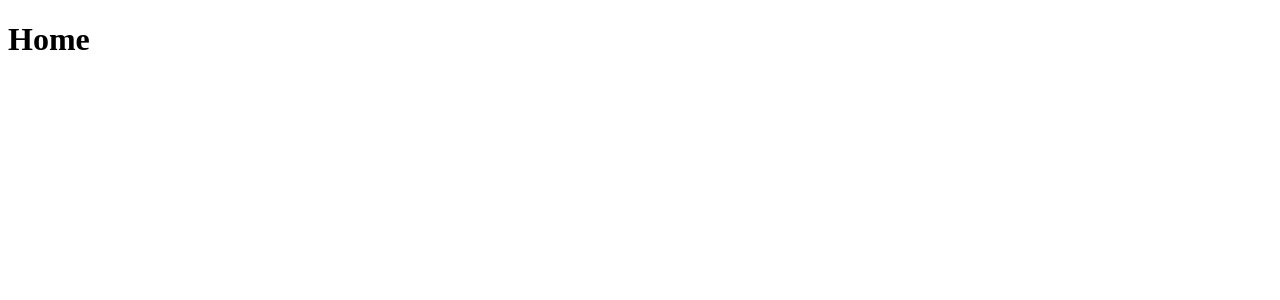
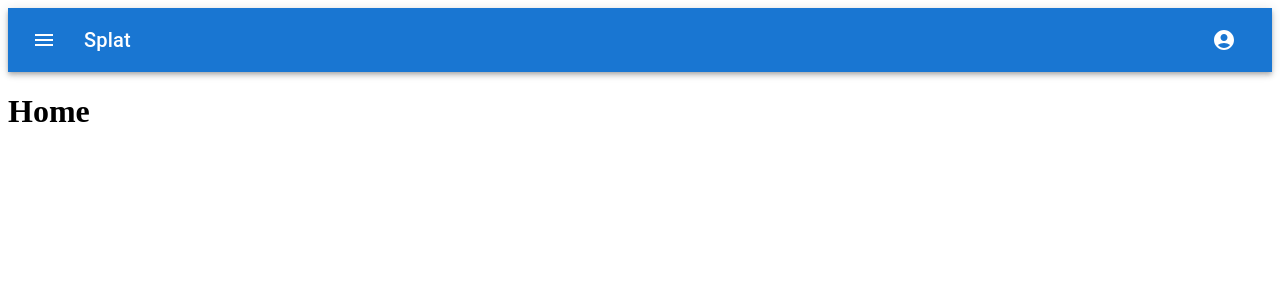
Before and after one commit to Z4R4N05/splat, a React (Create React App) app in the folder client/: page / in a window 1280 px wide. Shown: the top 300 px of the page. Built offline with nearby package versions, Linux system fonts and the light colour scheme.

Commit message:
setup the nav bar

```diff
--- a/client/package.json
+++ b/client/package.json
@@ -7,6 +7,7 @@
     "@apollo/client": "^3.3.7",
     "@emotion/react": "^11.8.1",
     "@emotion/styled": "^11.8.1",
+    "@mui/icons-material": "^5.4.2",
     "@mui/material": "^5.4.3",
     "@testing-library/jest-dom": "^4.2.4",
     "@testing-library/react": "^9.3.2",
--- a/client/src/components/Comment/index.js
+++ b/client/src/components/Comment/index.js
@@ -46,7 +46,7 @@
         onSubmit={handleFormSubmit}
       >
         <textarea
-          placeholder="Leave a comment on this Palette..."
+          placeholder="Comment"
           value={commentBody}
           className="form-input col-12 col-md-9"
           onChange={handleChange}
--- /dev/null
+++ b/client/src/components/Navbar/index.js
@@ -0,0 +1,80 @@
+import * as React from 'react';
+import AppBar from '@mui/material/AppBar';
+import Box from '@mui/material/Box';
+import Toolbar from '@mui/material/Toolbar';
+import Typography from '@mui/material/Typography';
+import IconButton from '@mui/material/IconButton';
+import MenuIcon from '@mui/icons-material/Menu';
+import AccountCircle from '@mui/icons-material/AccountCircle';
+import MenuItem from '@mui/material/MenuItem';
+import Menu from '@mui/material/Menu';
+
+export default function MenuAppBar() {
+  const [auth, setAuth] = React.useState(true);
+  const [anchorEl, setAnchorEl] = React.useState(null);
+
+  const handleChange = (event) => {
+    setAuth(event.target.checked);
+  };
+
+  const handleMenu = (event) => {
+    setAnchorEl(event.currentTarget);
+  };
+
+  const handleClose = () => {
+    setAnchorEl(null);
+  };
+
+  return (
+    <Box sx={{ flexGrow: 1 }}>
+      <AppBar position="static">
+        <Toolbar>
+          <IconButton
+            size="large"
+            edge="start"
+            color="inherit"
+            aria-label="menu"
+            sx={{ mr: 2 }}
+          >
+            <MenuIcon />
+          </IconButton>
+          <Typography variant="h6" component="div" sx={{ flexGrow: 1 }}>
+            Splat
+          </Typography>
+          {auth && (
+            <div>
+              <IconButton
+                size="large"
+                aria-label="account of current user"
+                aria-controls="menu-appbar"
+                aria-haspopup="true"
+                onClick={handleMenu}
+                color="inherit"
+              >
+                <AccountCircle />
+              </IconButton>
+              <Menu
+                id="menu-appbar"
+                anchorEl={anchorEl}
+                anchorOrigin={{
+                  vertical: 'top',
+                  horizontal: 'right',
+                }}
+                keepMounted
+                transformOrigin={{
+                  vertical: 'top',
+                  horizontal: 'right',
+                }}
+                open={Boolean(anchorEl)}
+                onClose={handleClose}
+              >
+                <MenuItem onClick={handleClose}>Profile</MenuItem>
+                <MenuItem onClick={handleClose}>My account</MenuItem>
+              </Menu>
+            </div>
+          )}
+        </Toolbar>
+      </AppBar>
+    </Box>
+  );
+}
--- a/client/src/pages/Home.js
+++ b/client/src/pages/Home.js
@@ -1,7 +1,9 @@
 import React from 'react';
+import Navbar from '../components/Navbar'
 
 function Home(){
     return (<>
+        <Navbar/>
         <h1>Home</h1>
     </>)
 }
```
Also changed, not shown: 1 other file (tests, documents, lock files or other folders).
